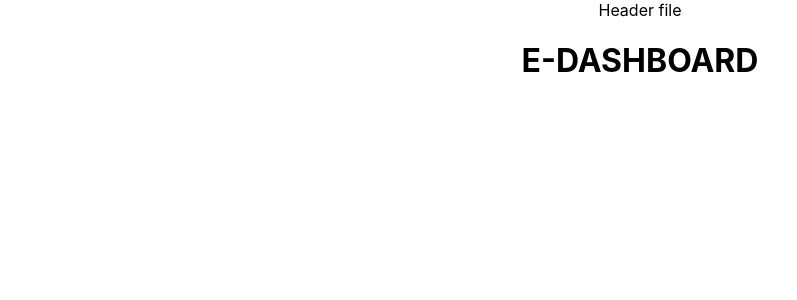
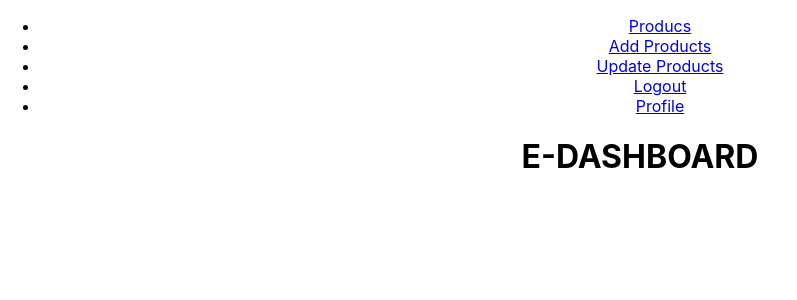
Before and after one commit to Rej327/e-dashboard-frontend, a React (Create React App) app: page / in a window 1280 px wide. Shown: the top 300 px of the page, without its empty margins (0-797 px from the left). Built offline with nearby package versions, Linux system fonts and the light colour scheme.

Commit message:
adding link

```diff
--- a/src/App.js
+++ b/src/App.js
@@ -1,12 +1,15 @@
 import logo from "./logo.svg";
 import "./App.css";
 import Nav from "./Nav";
+import { BrowserRouter } from "react-router-dom";
 
 function App() {
   return (
     <div className="App">
-      <Nav />
-      <h1>E-DASHBOARD</h1>
+      <BrowserRouter>
+        <Nav />
+        <h1>E-DASHBOARD</h1>
+      </BrowserRouter>
     </div>
   );
 }
--- a/src/Nav.js
+++ b/src/Nav.js
@@ -1,7 +1,28 @@
 import React from "react";
+import { Link } from "react-router-dom";
 
 const Nav = () => {
-  return <div>Header file</div>;
+  return (
+    <div>
+      <ul>
+        <li>
+          <Link to="/">Producs</Link>
+        </li>
+        <li>
+          <Link to="/add">Add Products</Link>
+        </li>
+        <li>
+          <Link to="/update">Update Products</Link>
+        </li>
+        <li>
+          <Link to="/logout">Logout</Link>
+        </li>
+        <li>
+          <Link to="/profile">Profile</Link>
+        </li>
+      </ul>
+    </div>
+  );
 };
 
 export default Nav;
```
